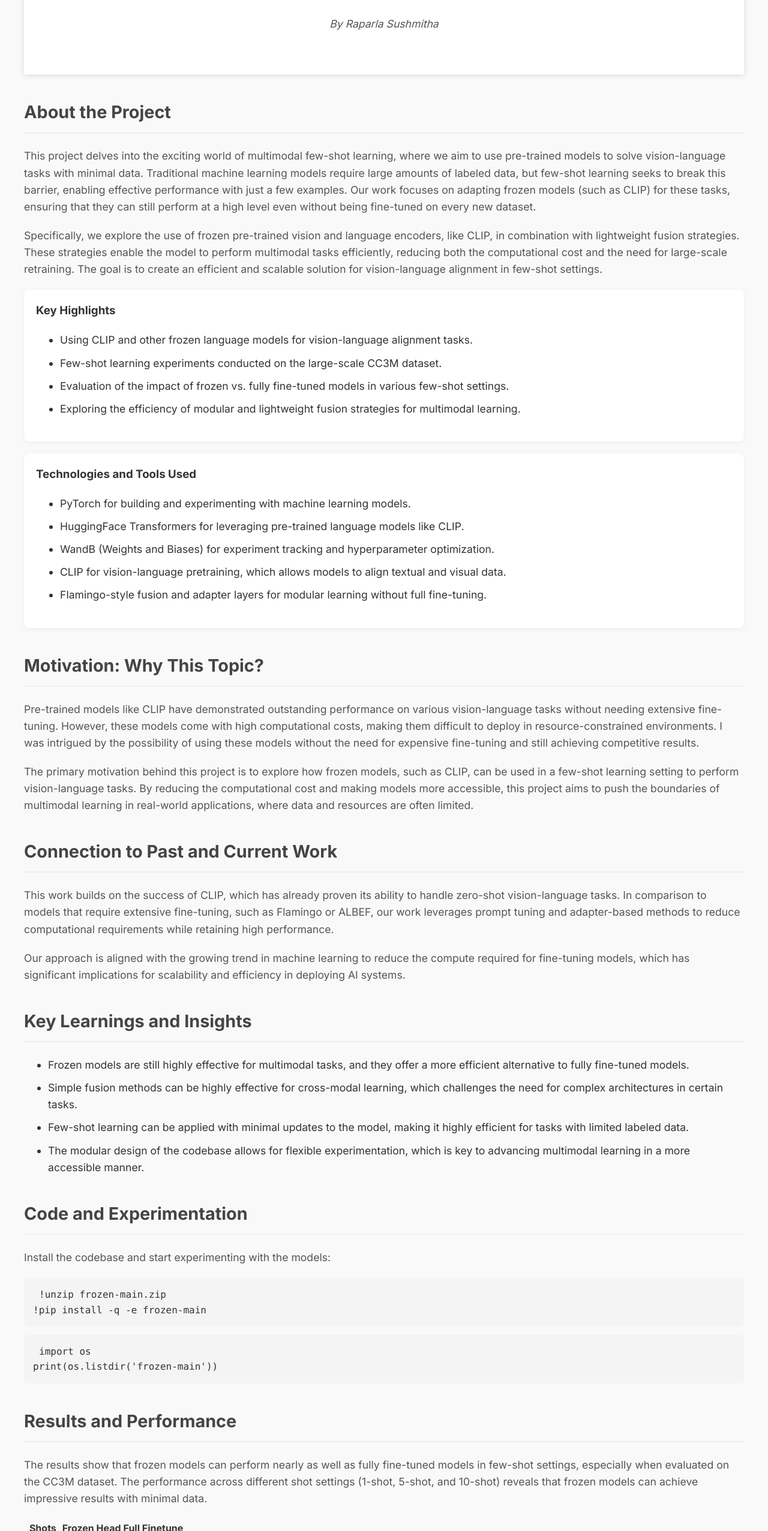
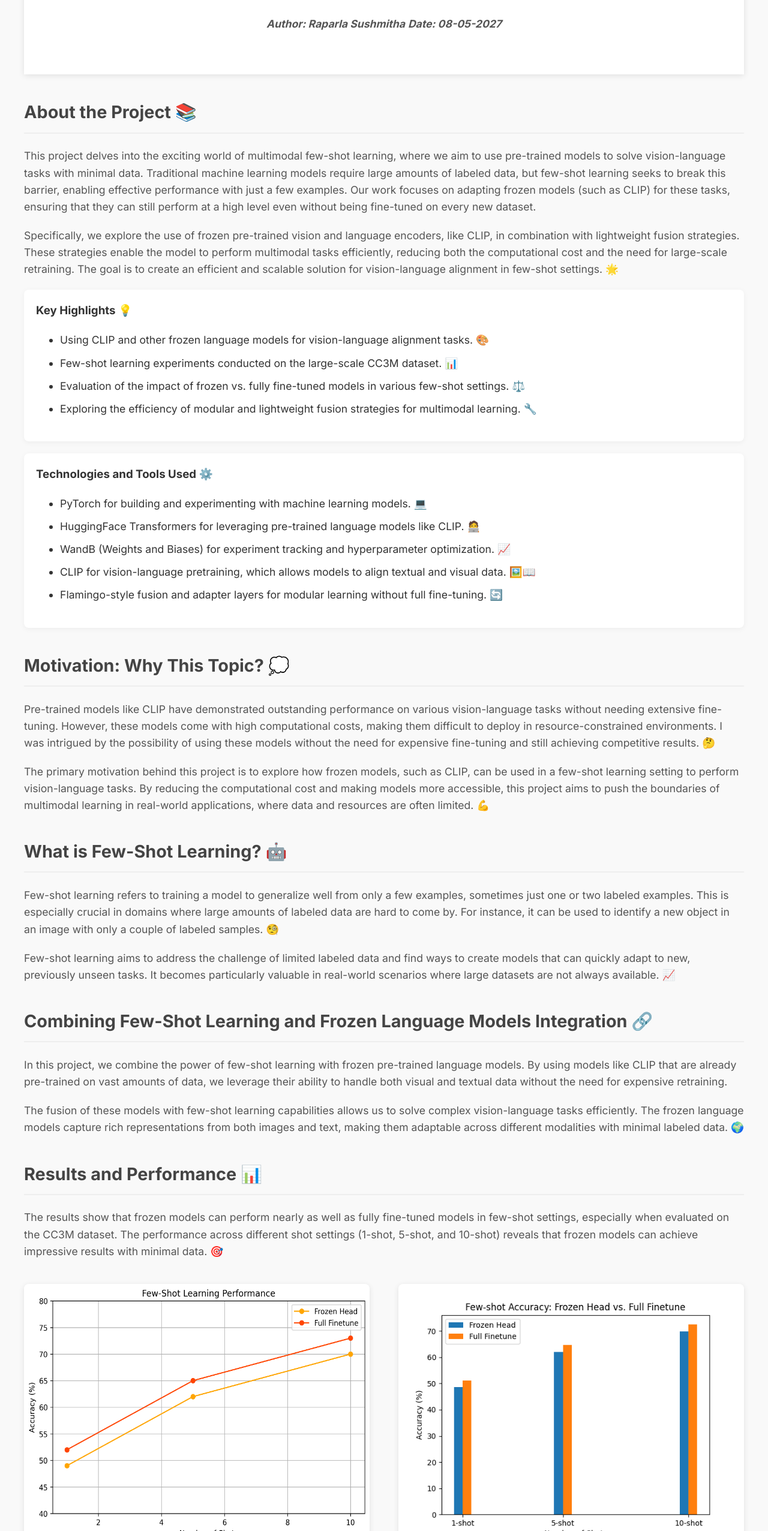
Before and after one commit to Sushmitha035/multimodal-fewshot-frozen-learnin-models, a plain HTML site: page index.html in a window 1280 px wide. Shown: the part 247-2800 px from the top of the page at 60% size. Drawn offline with Linux system fonts and the light colour scheme.

Commit message:
index.html

```diff
--- a/index.html
+++ b/index.html
@@ -95,125 +95,93 @@
       margin-top: 40px;
       color: #777;
     }
+    .content-between {
+      display: flex;
+      justify-content: space-between;
+      margin-top: 20px;
+    }
+    .content-between img {
+      max-width: 48%;
+    }
   </style>
 </head>
 <body>
 
   <div class="container">
     <header>
-      <h1>Multimodal Few-Shot Learning <small>Leveraging Frozen Encoders for Efficient Vision-Language Tasks</small></h1>
-      <p><em>By Raparla Sushmitha</em></p>
+      <h1>Multimodal Few-Shot Learning with Frozen Language Models 🧠 <small></small></h1>
+      <p><em><strong>Author: Raparla Sushmitha</strong> <strong>Date: 08-05-2027</strong></em></p>
     </header>
 
-    <h2 class="section-title">About the Project</h2>
+    <h2 class="section-title">About the Project 📚</h2>
     <p>
       This project delves into the exciting world of multimodal few-shot learning, where we aim to use pre-trained models to solve vision-language tasks with minimal data. Traditional machine learning models require large amounts of labeled data, but few-shot learning seeks to break this barrier, enabling effective performance with just a few examples. Our work focuses on adapting frozen models (such as CLIP) for these tasks, ensuring that they can still perform at a high level even without being fine-tuned on every new dataset.
     </p>
     <p>
-      Specifically, we explore the use of frozen pre-trained vision and language encoders, like CLIP, in combination with lightweight fusion strategies. These strategies enable the model to perform multimodal tasks efficiently, reducing both the computational cost and the need for large-scale retraining. The goal is to create an efficient and scalable solution for vision-language alignment in few-shot settings.
+      Specifically, we explore the use of frozen pre-trained vision and language encoders, like CLIP, in combination with lightweight fusion strategies. These strategies enable the model to perform multimodal tasks efficiently, reducing both the computational cost and the need for large-scale retraining. The goal is to create an efficient and scalable solution for vision-language alignment in few-shot settings. 🌟
     </p>
 
     <div class="card">
-      <h3>Key Highlights</h3>
+      <h3>Key Highlights 💡</h3>
       <ul>
-        <li>Using CLIP and other frozen language models for vision-language alignment tasks.</li>
-        <li>Few-shot learning experiments conducted on the large-scale CC3M dataset.</li>
-        <li>Evaluation of the impact of frozen vs. fully fine-tuned models in various few-shot settings.</li>
-        <li>Exploring the efficiency of modular and lightweight fusion strategies for multimodal learning.</li>
+        <li>Using CLIP and other frozen language models for vision-language alignment tasks. 🎨</li>
+        <li>Few-shot learning experiments conducted on the large-scale CC3M dataset. 📊</li>
+        <li>Evaluation of the impact of frozen vs. fully fine-tuned models in various few-shot settings. ⚖️</li>
+        <li>Exploring the efficiency of modular and lightweight fusion strategies for multimodal learning. 🔧</li>
       </ul>
     </div>
 
     <div class="card">
-      <h3>Technologies and Tools Used</h3>
+      <h3>Technologies and Tools Used ⚙️</h3>
       <ul>
-        <li>PyTorch for building and experimenting with machine learning models.</li>
-        <li>HuggingFace Transformers for leveraging pre-trained language models like CLIP.</li>
-        <li>WandB (Weights and Biases) for experiment tracking and hyperparameter optimization.</li>
-        <li>CLIP for vision-language pretraining, which allows models to align textual and visual data.</li>
-        <li>Flamingo-style fusion and adapter layers for modular learning without full fine-tuning.</li>
+        <li>PyTorch for building and experimenting with machine learning models. 💻</li>
+        <li>HuggingFace Transformers for leveraging pre-trained language models like CLIP. 🧑‍💻</li>
+        <li>WandB (Weights and Biases) for experiment tracking and hyperparameter optimization. 📈</li>
+        <li>CLIP for vision-language pretraining, which allows models to align textual and visual data. 🖼️📖</li>
+        <li>Flamingo-style fusion and adapter layers for modular learning without full fine-tuning. 🔄</li>
       </ul>
     </div>
 
-    <h2 class="section-title">Motivation: Why This Topic?</h2>
+    <h2 class="section-title">Motivation: Why This Topic? 💭</h2>
     <p>
-      Pre-trained models like CLIP have demonstrated outstanding performance on various vision-language tasks without needing extensive fine-tuning. However, these models come with high computational costs, making them difficult to deploy in resource-constrained environments. I was intrigued by the possibility of using these models without the need for expensive fine-tuning and still achieving competitive results.
+      Pre-trained models like CLIP have demonstrated outstanding performance on various vision-language tasks without needing extensive fine-tuning. However, these models come with high computational costs, making them difficult to deploy in resource-constrained environments. I was intrigued by the possibility of using these models without the need for expensive fine-tuning and still achieving competitive results. 🤔
     </p>
     <p>
-      The primary motivation behind this project is to explore how frozen models, such as CLIP, can be used in a few-shot learning setting to perform vision-language tasks. By reducing the computational cost and making models more accessible, this project aims to push the boundaries of multimodal learning in real-world applications, where data and resources are often limited.
+      The primary motivation behind this project is to explore how frozen models, such as CLIP, can be used in a few-shot learning setting to perform vision-language tasks. By reducing the computational cost and making models more accessible, this project aims to push the boundaries of multimodal learning in real-world applications, where data and resources are often limited. 💪
     </p>
 
-    <h2 class="section-title">Connection to Past and Current Work</h2>
+    <h2 class="section-title">What is Few-Shot Learning? 🤖</h2>
     <p>
-      This work builds on the success of CLIP, which has already proven its ability to handle zero-shot vision-language tasks. In comparison to models that require extensive fine-tuning, such as Flamingo or ALBEF, our work leverages prompt tuning and adapter-based methods to reduce computational requirements while retaining high performance.
+      Few-shot learning refers to training a model to generalize well from only a few examples, sometimes just one or two labeled examples. This is especially crucial in domains where large amounts of labeled data are hard to come by. For instance, it can be used to identify a new object in an image with only a couple of labeled samples. 🧐
     </p>
     <p>
-      Our approach is aligned with the growing trend in machine learning to reduce the compute required for fine-tuning models, which has significant implications for scalability and efficiency in deploying AI systems.
+      Few-shot learning aims to address the challenge of limited labeled data and find ways to create models that can quickly adapt to new, previously unseen tasks. It becomes particularly valuable in real-world scenarios where large datasets are not always available. 📈
     </p>
 
-    <h2 class="section-title">Key Learnings and Insights</h2>
-    <ul>
-      <li>Frozen models are still highly effective for multimodal tasks, and they offer a more efficient alternative to fully fine-tuned models.</li>
-      <li>Simple fusion methods can be highly effective for cross-modal learning, which challenges the need for complex architectures in certain tasks.</li>
-      <li>Few-shot learning can be applied with minimal updates to the model, making it highly efficient for tasks with limited labeled data.</li>
-      <li>The modular design of the codebase allows for flexible experimentation, which is key to advancing multimodal learning in a more accessible manner.</li>
-    </ul>
-
-    <h2 class="section-title">Code and Experimentation</h2>
-    <p>Install the codebase and start experimenting with the models:</p>
-    <pre><code>!unzip frozen-main.zip
-!pip install -q -e frozen-main</code></pre>
-    <pre><code>import os
-print(os.listdir('frozen-main'))</code></pre>
-
-    <h2 class="section-title">Results and Performance</h2>
+    <h2 class="section-title">Combining Few-Shot Learning and Frozen Language Models Integration 🔗</h2>
     <p>
-      The results show that frozen models can perform nearly as well as fully fine-tuned models in few-shot settings, especially when evaluated on the CC3M dataset. The performance across different shot settings (1-shot, 5-shot, and 10-shot) reveals that frozen models can achieve impressive results with minimal data.
+      In this project, we combine the power of few-shot learning with frozen pre-trained language models. By using models like CLIP that are already pre-trained on vast amounts of data, we leverage their ability to handle both visual and textual data without the need for expensive retraining.
+    </p>
+    <p>
+      The fusion of these models with few-shot learning capabilities allows us to solve complex vision-language tasks efficiently. The frozen language models capture rich representations from both images and text, making them adaptable across different modalities with minimal labeled data. 🌍
     </p>
 
-    <table>
-      <thead>
-        <tr>
-          <th>Shots</th>
-          <th>Frozen Head</th>
-          <th>Full Finetune</th>
-        </tr>
-      </thead>
-      <tbody>
-        <tr><td>1-shot</td><td>48.7%</td><td>51.2%</td></tr>
-        <tr><td>5-shot</td><td>62.1%</td><td>64.8%</td></tr>
-        <tr><td>10-shot</td><td>69.8%</td><td>72.5%</td></tr>
-      </tbody>
-    </table>
+    <h2 class="section-title">Results and Performance 📊</h2>
+    <p>
+      The results show that frozen models can perform nearly as well as fully fine-tuned models in few-shot settings, especially when evaluated on the CC3M dataset. The performance across different shot settings (1-shot, 5-shot, and 10-shot) reveals that frozen models can achieve impressive results with minimal data. 🎯
+    </p>
 
-    <img src="few_shot_performance.png" alt="Few-Shot Learning Performance Chart" />
-    <img src="few_shot_accuracy_chart.png" alt="Few-Shot Accuracy Chart" />
+    <div class="content-between">
+      <img src="few_shot_performance.png" alt="Few-Shot Learning Performance Chart" />
+      <img src="few_shot_accuracy_chart.png" alt="Few-Shot Accuracy Chart" />
+    </div>
 
-    <h2 class="section-title">Reflections and Future Work</h2>
-    <p><strong>What surprised you?</strong></p>
-    <ul>
-      <li>The performance of frozen encoders was much better than expected, with results very close to those of full fine-tuning.</li>
-      <li>Using a fusion module instead of fine-tuning the entire model drastically reduced the training time.</li>
-    </ul>
-
-    <p><strong>What can be improved?</strong></p>
-     <ul>
-    <li>More advanced fusion techniques may further improve accuracy.</li>
-    <li>Try with newer datasets or LLM-based vision-language encoders.</li>
-    <li>Better visualizations to understand cross-modal alignment.</li>
-  </ul>
-
- <h2>📚 References</h2>
-<ul>
-    <li>For more details on CLIP, refer to the paper by Radford et al. (2021) available on arXiv:
-        <a href="https://arxiv.org/abs/2106.13884" target="_blank">CLIP Paper - Radford et al. (2021)</a>
-    </li>
-    <li>Wang et al., “ALBEF” (ICCV ’21)</li>
-    <li>Tsimpoukelli et al., “Frozen: Learning with Frozen LMs” (2022)</li>
-    <li>Xie et al., “AdvProp” (CVPR ’20)</li>
-    <li>Huang et al., “Flamingo” (DeepMind, 2022)</li>
-</ul>
-
-</body>
-</html>
-    <ul>
-      <li>Implementing more sophisticated fusion techniques could
+    <h2 class="section-title">Conclusion and Benefits 🏆</h2>
+    <p>
+      Frozen demonstrates the power of combining visual and textual data using deep learning. The framework is modular, scalable, and adaptable to various multimodal tasks. With further training and optimization, it can serve real-world applications in accessibility, search, and content understanding. 💡
+    </p>
+    <p>
+      <strong>Benefits:</strong> Efficient transfer learning from large pre-trained models and better performance with less labeled data. 🌱
+    </p>
+    <p>
+      <strong>Challenges:</strong> Addressing the need for effective multimodal training and generalizing across modalities with frozen models.
```
